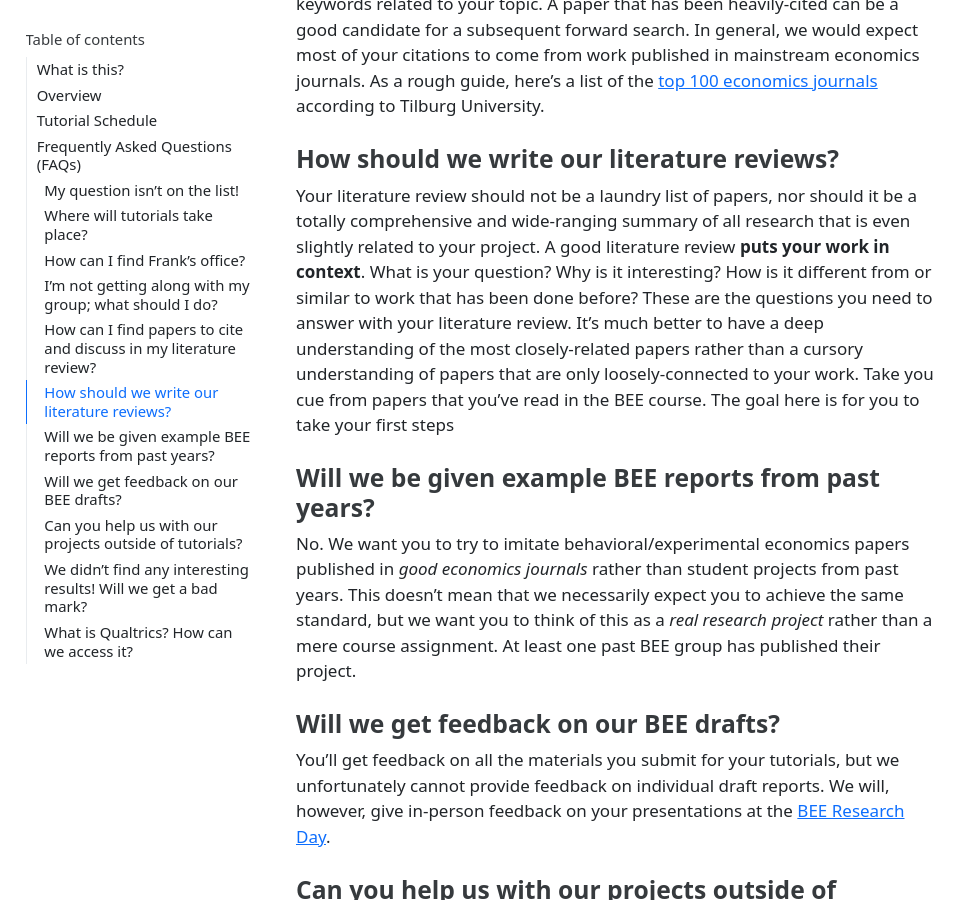
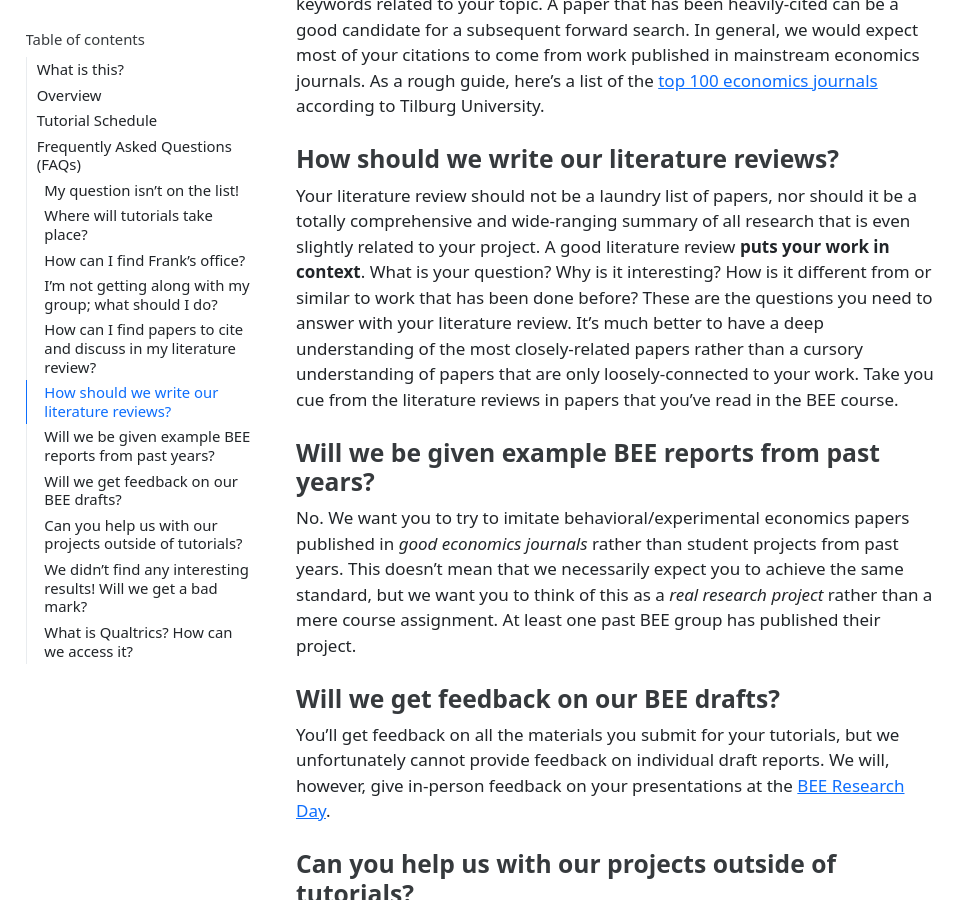
Before and after one commit to fditraglia/fditraglia.github.io, a Jekyll site: the page BEE.html, which Jekyll copies as it is, in a window 1280 px wide and 900 px high, scrolled down 3702 px. Shown: the whole window, without its empty margins (0-970 px from the left). Built offline with Jekyll 4.4.1, drawn with Linux system fonts in a browser that asks for light colours.

Commit message:
fix typo

```diff
--- a/BEE.html
+++ b/BEE.html
@@ -3095,7 +3095,7 @@ vertical-align: -.125em;
 </section>
 <section id="how-should-we-write-our-literature-reviews" class="level3">
 <h3 class="anchored" data-anchor-id="how-should-we-write-our-literature-reviews">How should we write our literature reviews?</h3>
-<p>Your literature review should not be a laundry list of papers, nor should it be a totally comprehensive and wide-ranging summary of all research that is even slightly related to your project. A good literature review <strong>puts your work in context</strong>. What is your question? Why is it interesting? How is it different from or similar to work that has been done before? These are the questions you need to answer with your literature review. It’s much better to have a deep understanding of the most closely-related papers rather than a cursory understanding of papers that are only loosely-connected to your work. Take you cue from papers that you’ve read in the BEE course. The goal here is for you to take your first steps</p>
+<p>Your literature review should not be a laundry list of papers, nor should it be a totally comprehensive and wide-ranging summary of all research that is even slightly related to your project. A good literature review <strong>puts your work in context</strong>. What is your question? Why is it interesting? How is it different from or similar to work that has been done before? These are the questions you need to answer with your literature review. It’s much better to have a deep understanding of the most closely-related papers rather than a cursory understanding of papers that are only loosely-connected to your work. Take you cue from the literature reviews in papers that you’ve read in the BEE course.</p>
 </section>
 <section id="will-we-be-given-example-bee-reports-from-past-years" class="level3">
 <h3 class="anchored" data-anchor-id="will-we-be-given-example-bee-reports-from-past-years">Will we be given example BEE reports from past years?</h3>
```
